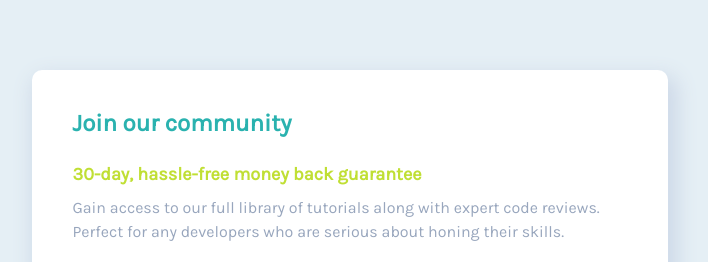
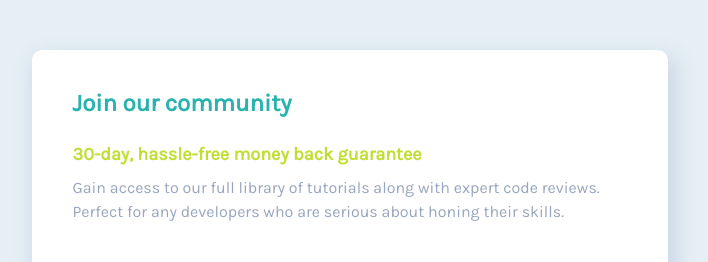
Before and after one commit to aratidsa/Single-Price-Grid-Frontend-Mentor, a plain HTML site: page index.html in a window 1280 px wide. Shown: the part 120-382 px from the top of the page, without its empty margins (290-998 px from the left). Drawn offline with Linux system fonts and the light colour scheme.

Commit message:
Update style.css

```diff
--- a/style.css
+++ b/style.css
@@ -59,7 +59,7 @@ body{
     height:29.69rem;
     background-color: var(--clr-white);
     border-radius: 0.63rem;
-    margin-top:6.25rem;
+    margin-top:3.75rem;
     box-shadow: 0.31rem 0.63rem 1.25rem 0.31rem hsl(216, 36%, 86%);
 }
 /* Details */
```
